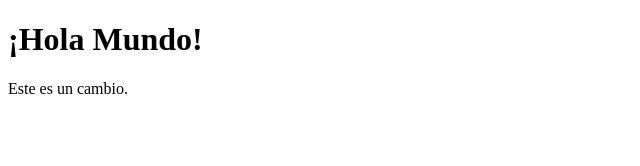
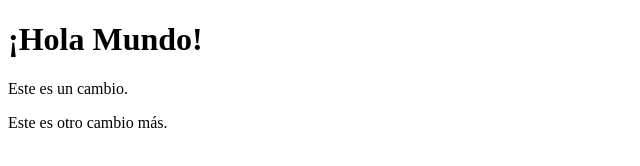
Before and after one commit to nmossos-uniajc-prof/6303a_202601, a plain HTML site: page index.html in a window 1280 px wide. Shown: the whole page, without its empty margins (0-640 px from the left). Drawn offline with Linux system fonts and the light colour scheme.

Commit message:
se agrego el tercer parrafo en index.html

```diff
--- a/index.html
+++ b/index.html
@@ -6,5 +6,6 @@
 <body>
     <h1>¡Hola Mundo!</h1>
     <p>Este es un cambio.</p>
+    <p>Este es otro cambio más.</p>
 </body>
 </html>
```
